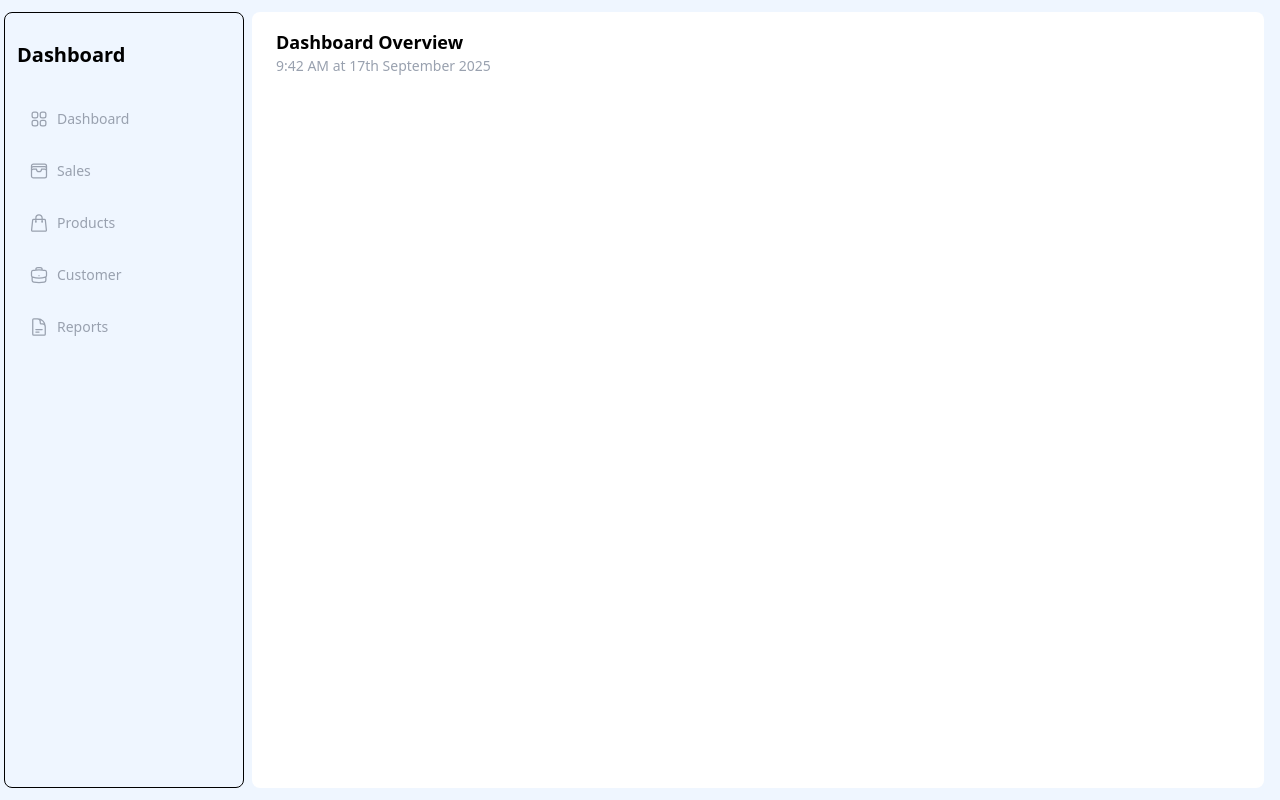
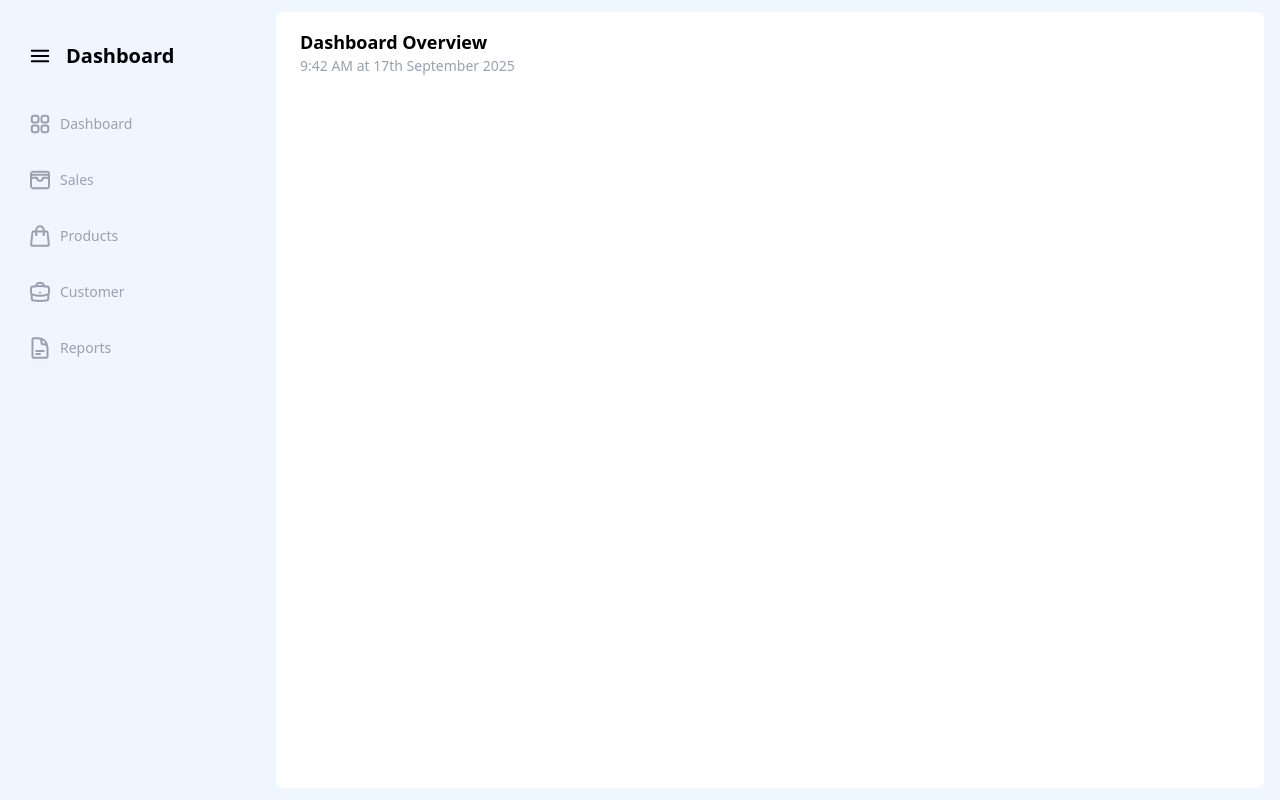
Before and after one commit to Keyboard-sound/Frontend-Project-Dashboard, a React (Vite) app: page / in a window 1280 px wide. Built offline with nearby package versions, Linux system fonts and the light colour scheme; no server answers.

Commit message:
chore[src]: re-organise sidebar menu

```diff
--- a/src/components/SideBar.tsx
+++ b/src/components/SideBar.tsx
@@ -5,7 +5,9 @@ import {
   ShoppingBagIcon,
   BriefcaseIcon,
   DocumentTextIcon,
+  Bars3Icon,
 } from "@heroicons/react/24/outline";
+import { useState } from "react";
 
 export default function SideBar() {
   const sidebarItems = [
@@ -15,26 +17,50 @@ export default function SideBar() {
     { name: "Customer", to: "/customers", icon: BriefcaseIcon },
     { name: "Reports", to: "/reports", icon: DocumentTextIcon },
   ];
+  const [isOpen, setIsOpen] = useState(true);
 
-  const renderedSidebarItems = sidebarItems.map((item) => {
-    const IconComponent = item.icon;
-    return (
-      <div>
-        <NavLink
-          key={item.to}
-          to={item.to}
-          className="flex items-center gap-2 py-3.5 px-3 rounded-lg text-gray-400 text-sm focus:bg-indigo-600 focus:text-white"
-        >
-          {IconComponent && <IconComponent className="h-5 w-5" />}
-          {item.name}
-        </NavLink>
+  return (
+    <div className={`flex flex-col items-center p-3 ${!isOpen && "p-0"}`}>
+      <div
+        className={`${
+          isOpen ? "w-[240px]" : "w-[50px]"
+        } bg-blue-50 rounded-lg transition-all ease-in-out duration-300`}
+      >
+        <div className="flex items-center px-2 py-4 font-bold text-xl mb-[10px]">
+          <button
+            className=" p-1 mr-[10px] hover:outline outline-gray-400 rounded-sm cursor-pointer"
+            onClick={() => setIsOpen(!isOpen)}
+          >
+            <Bars3Icon className="w-6 h-6 stroke-2" />
+          </button>
+          <span
+            className={`transition-opacity duration-200 ${
+              !isOpen ? "opacity-0 w-0 overflow-hidden" : "opacity-100"
+            }`}
+          >
+            Dashboard
+          </span>
+        </div>
+
+        <nav className="flex flex-col gap-1">
+          {sidebarItems.map(({ name, to, icon: Icon }) => (
+            <NavLink
+              key={to}
+              to={to}
+              className="flex items-center gap-2 text-gray-400 text-sm py-3.5 px-3"
+            >
+              <Icon className="size-6 stroke-2 shrink-0" />
+              <span
+                className={`${
+                  isOpen ? "opacity-100" : "opacity-0 w-0 overflow-hidden"
+                }`}
+              >
+                {name}
+              </span>
+            </NavLink>
+          ))}
+        </nav>
       </div>
-    );
-  });
-  return (
-    <div className="flex flex-col min-w-[240px] p-3 bg-blue-50 border rounded-lg">
-      <h1 className="py-4 font-bold text-xl mb-[10px]">Dashboard</h1>
-      <nav className="flex flex-col gap-1">{renderedSidebarItems}</nav>
     </div>
   );
 }
```
